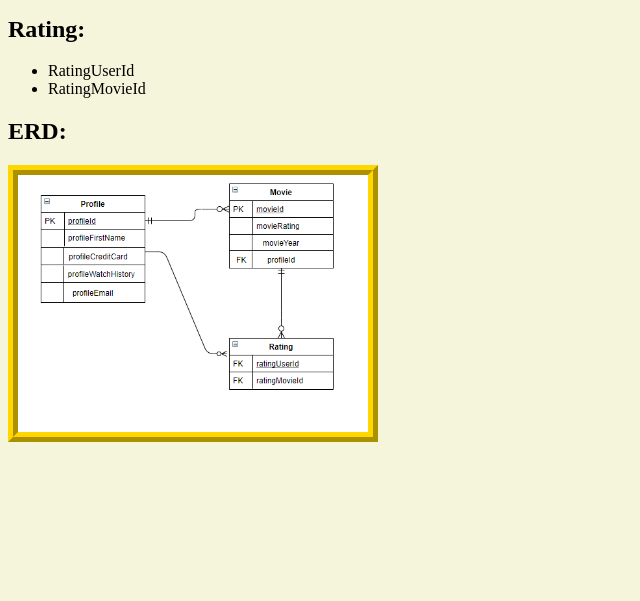
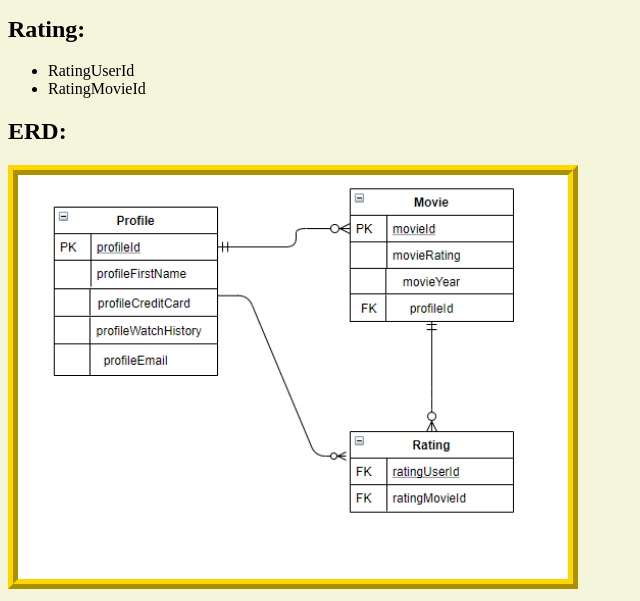
Before and after one commit to jmashke4/data-design, a PHP site: page /conceptual-model.php in a window 1280 px wide. Shown: the part 396-997 px from the top of the page, without its empty margins (0-640 px from the left). Before the commit the page ends 838 px from the top, so only its background shows below. Run offline with PHP 8.4, Linux system fonts and the light colour scheme.

Commit message:
made image larger

```diff
--- a/epic/styles.css
+++ b/epic/styles.css
@@ -7,5 +7,5 @@ body {
 }
 .erd {
 	border: 10px ridge gold;
-	width: 350px;
+	width: 550px;
 }
```
